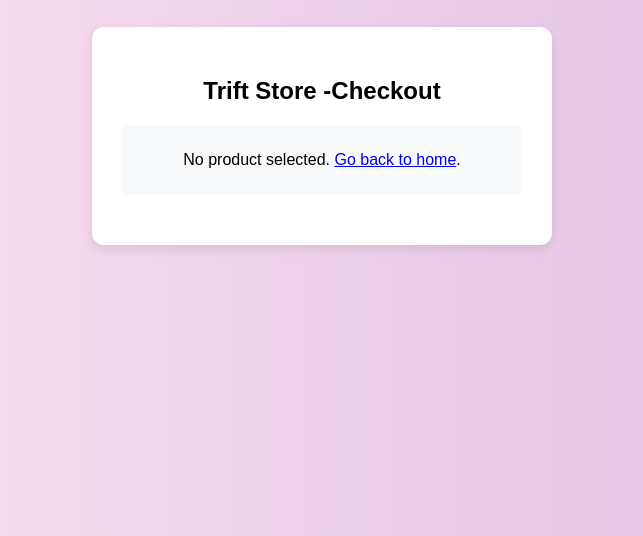
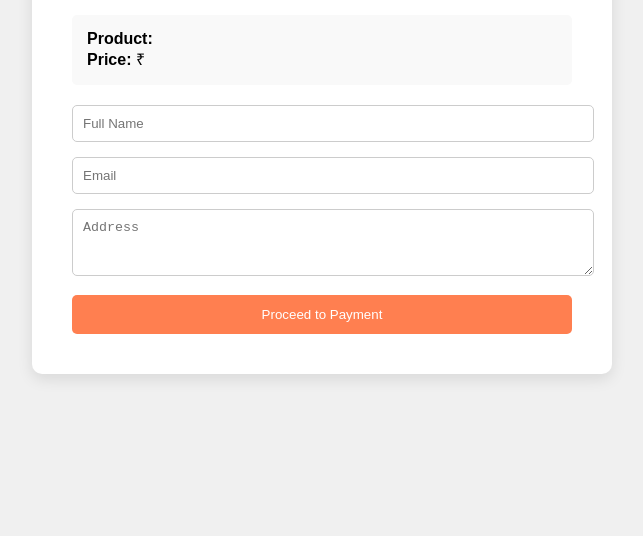
Before and after one commit to Sravya002/THRIFTING-, a plain HTML site: page form.html in a window 1280 px wide. Shown: the part 264-800 px from the top of the page, without its empty margins (318-961 px from the left). Drawn offline with Linux system fonts and the light colour scheme.

Commit message:
Update form.html

```diff
--- a/form.html
+++ b/form.html
@@ -2,108 +2,45 @@
 <html lang="en">
 <head>
 <meta charset="UTF-8">
-  <title>trift store-Checkout Form</title>
+<meta name="viewport" content="width=device-width, initial-scale=1.0">
+<title>Thrift Store - Checkout</title>
 <style>
-    body {
-      font-family: Arial, sans-serif;
-      margin: 0;
-      background: linear-gradient(to right, #fce4ec, #e1bee7);
-      display: flex;
-      justify-content: center;
-      align-items: center;
-      height: 100vh;
-    }
-    .form-container {
-      background: white;
-      padding: 30px;
-      border-radius: 12px;
-      box-shadow: 0 4px 12px rgba(0,0,0,0.1);
-      width: 100%;
-      max-width: 400px;
-    }
-    h2 {
-      margin-bottom: 20px;
-      text-align: center;
-    }
-    label {
-      display: block;
-      margin: 10px 0 5px;
-    }
-    input {
-      width: 100%;
-      padding: 10px;
-      margin-bottom: 15px;
-      border-radius: 6px;
-      border: 1px solid #ccc;
-    }
-    .product-info {
-      background: #f8f9fa;
-      padding: 10px;
-      border-radius: 6px;
-      margin-bottom: 20px;
-      text-align: center;
-    }
-    .product-info img {
-      max-width: 100%;
-      height: 120px;
-      object-fit: cover;
-      border-radius: 6px;
-      margin-bottom: 10px;
-    }
-    button {
-      width: 100%;
-      padding: 12px;
-      background: #6a1b9a;
-      color: white;
-      border: none;
-      border-radius: 8px;
-      cursor: pointer;
-    }
-    button:hover {
-      background: #4a148c;
-    }
+body {font-family:'Arial',sans-serif; background:#f0f0f0; display:flex; justify-content:center; align-items:center; min-height:100vh; margin:0;}
+.container {background:white; padding:40px; border-radius:10px; box-shadow:0 5px 15px rgba(0,0,0,0.1); width:90%; max-width:500px;}
+h2 {text-align:center; margin-bottom:30px;}
+form input, form textarea {width:100%; padding:10px; margin-bottom:15px; border:1px solid #ccc; border-radius:5px;}
+button {width:100%; padding:12px; background:#ff7f50; color:white; border:none; border-radius:5px; cursor:pointer; transition:background 0.3s;}
+button:hover {background:#ff4500;}
+.product-info {margin-bottom:20px; background:#f9f9f9; padding:15px; border-radius:5px;}
 </style>
 </head>
 <body>
-  <div class="form-container">
-    <h2>Trift Store -Checkout</h2>
-    <div class="product-info" id="productBox"></div>
-    <form onsubmit="proceed(event)">
-      <label>Full Name</label>
-      <input type="text" id="name" required>
-      <label>Email</label>
-      <input type="email" id="email" required>
-      <label>Address</label>
-      <input type="text" id="address" required>
+<div class="container">
+    <h2>Checkout</h2>
+    <div class="product-info" id="productInfo">
+        <strong>Product:</strong> <span id="productName"></span><br>
+        <strong>Price:</strong> ₹<span id="productPrice"></span>
+    </div>
+    <form id="checkoutForm">
+        <input type="text" id="fullName" placeholder="Full Name" required>
+        <input type="email" id="email" placeholder="Email" required>
+        <textarea id="address" placeholder="Address" rows="3" required></textarea>
         <button type="submit">Proceed to Payment</button>
     </form>
 </div>
-
 <script>
-    const name = localStorage.getItem("productName");
-    let price = localStorage.getItem("productPrice");
-    const img = localStorage.getItem("productImg");
-    const box = document.getElementById("productBox");
-
-    if(!name || !price){
-      box.innerHTML = `<p>No product selected. <a href='index.html'>Go back to home</a>.</p>`;
-      document.querySelector("form").style.display = "none";
-    } else {
-      // Add "/-" if not already present
-      if(!price.includes("/-")) {
-        price = price + " /-";
-      }
-      box.innerHTML = `
-        <img src="${img}" alt="${name}">
-        <p><strong>${name}</strong></p>
-        <p>${price}</p>
-      `;
+const product = JSON.parse(localStorage.getItem('selectedProduct'));
+if(product){
+    document.getElementById('productName').innerText = product.name;
+    document.getElementById('productPrice').innerText = product.price;
 }
 
-    function proceed(e) {
+document.getElementById('checkoutForm').addEventListener('submit', function(e){
     e.preventDefault();
-      window.location.href = "payment.html";
-    }
+    // Save form data if needed
+    localStorage.setItem('customerName', document.getElementById('fullName').value);
+    window.location.href = 'payment.html';
+});
 </script>
 </body>
 </html>
```
Lines whose indentation alone changed are shown as unchanged.
